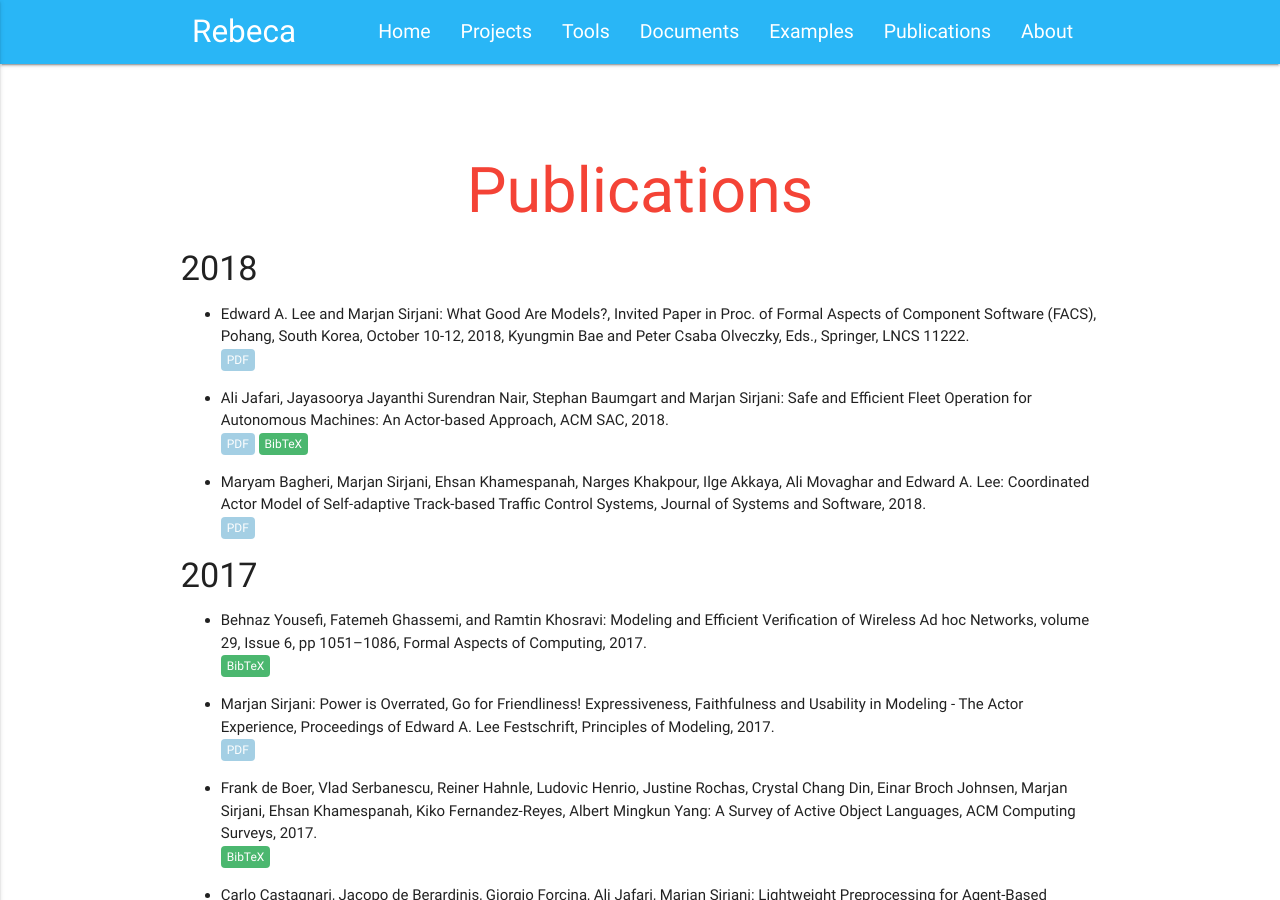
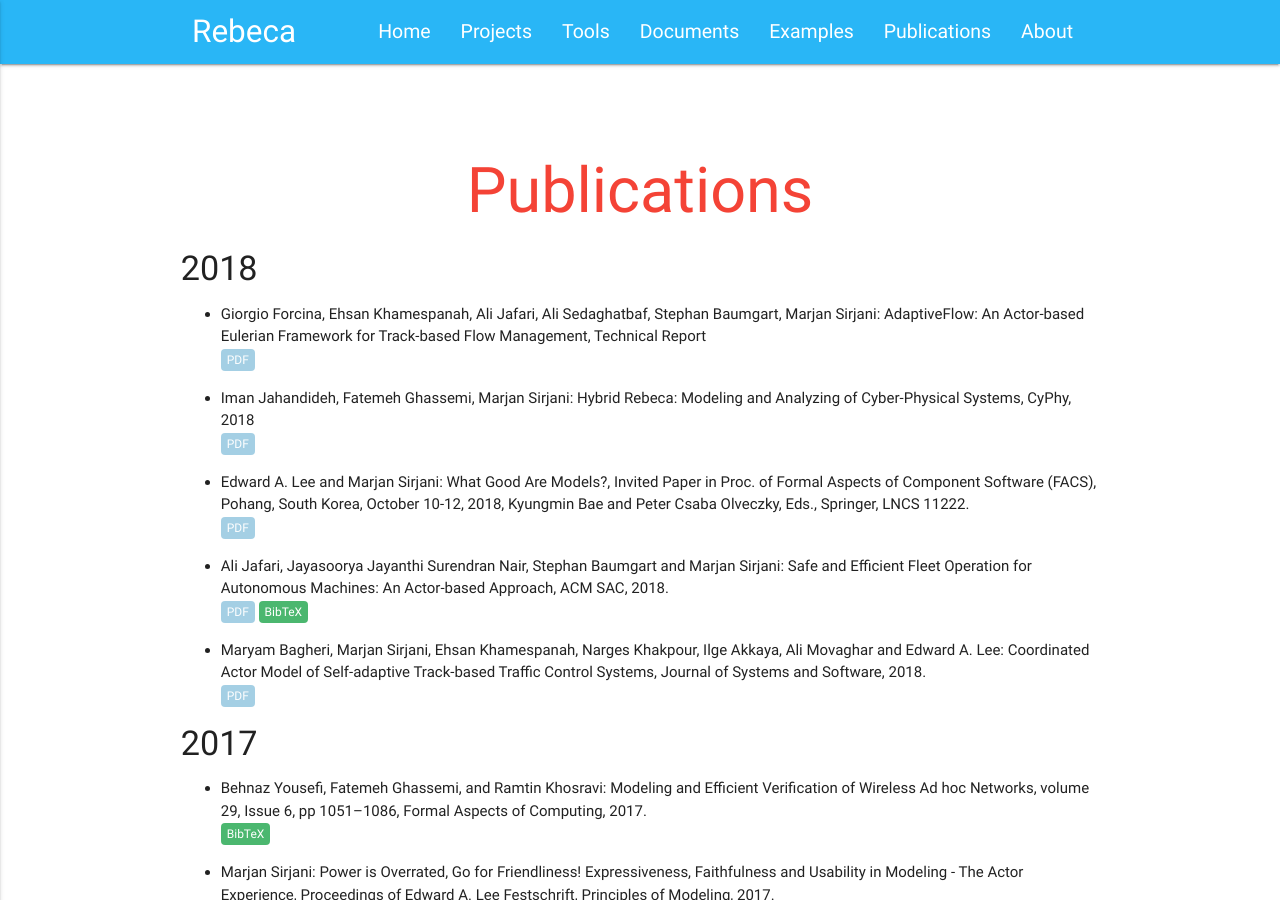
Before and after one commit to rebeca-lang/rebeca-lang.github.io, a Jekyll site: the page built from publications.md, in a window 1280 px wide and 900 px high. Built offline with Jekyll 4.4.1, drawn with Linux system fonts in a browser that asks for light colours.

Commit message:
AdaptiveFlow technical report is added to the publications page.

```diff
--- a/publications.md
+++ b/publications.md
@@ -6,6 +6,14 @@ redirect_from: "/wiki/pmwiki.php/Rebeca/Publications"
 ---
 
 #### 2018
+- Giorgio Forcina, Ehsan Khamespanah, Ali Jafari, Ali Sedaghatbaf, Stephan Baumgart, Marjan Sirjani: AdaptiveFlow: An Actor-based Eulerian Framework for Track-based Flow Management, Technical Report
+\\
+<a class="link link_pdf" href="/assets/papers/2018/Adaptiveflow-An-Actor-based-Eulerian-Framework-for-Track-based-Flow-Management.pdf">PDF</a>
+
+- Iman Jahandideh, Fatemeh Ghassemi, Marjan Sirjani: Hybrid Rebeca: Modeling and Analyzing of Cyber-Physical Systems, CyPhy, 2018
+\\
+<a class="link link_pdf" href="/assets/papers/2018/Hybrid-Rebeca-Modeling-and-Analyzing-of-Cyber-Physical-System.pdf">PDF</a>
+
 - Edward A. Lee and Marjan Sirjani: What Good Are Models?, Invited Paper in Proc. of Formal Aspects of Component Software (FACS), Pohang, South Korea, October 10-12, 2018, Kyungmin Bae and Peter Csaba Olveczky, Eds., Springer, LNCS 11222. \\
 <a class="link link_pdf" href="/assets/papers/2018/What-Good-Are-Models.pdf">PDF</a>
 
```
Also changed, not shown: 1 other file.
